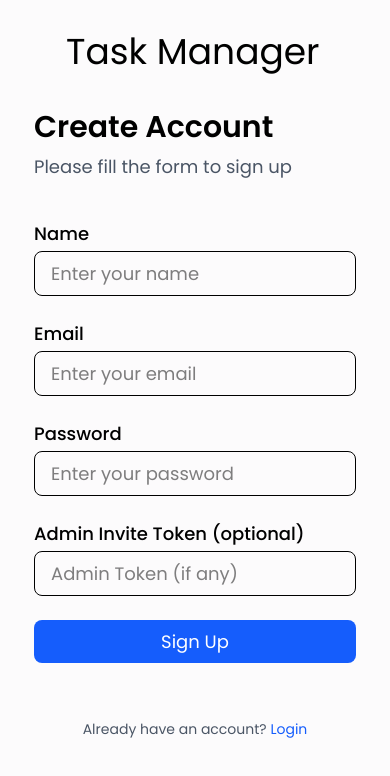
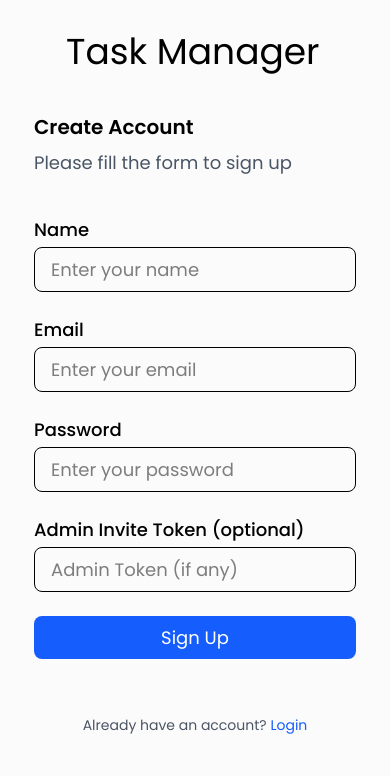
Before and after one commit to boylish/Task_Manager_frontend, a React (Vite) app: page /signup in a window 390 px wide. Shown: the top 776 px of the page. Built offline with nearby package versions, Linux system fonts and the light colour scheme.

Commit message:
Update Signup.jsx

```diff
--- a/src/pages/Auth/Signup.jsx
+++ b/src/pages/Auth/Signup.jsx
@@ -66,7 +66,7 @@ const Signup = () => {
     <AuthLayout>
       <div className="w-full max-w-md mx-auto flex flex-col gap-10">
         <div className="flex flex-col">
-          <h2 className="text-3xl font-semibold mb-2">Create Account</h2>
+          <h2 className=" text-xl lg:text-3xl font-semibold mb-2">Create Account</h2>
           <h4 className="text-gray-600">Please fill the form to sign up</h4>
         </div>
 
```
